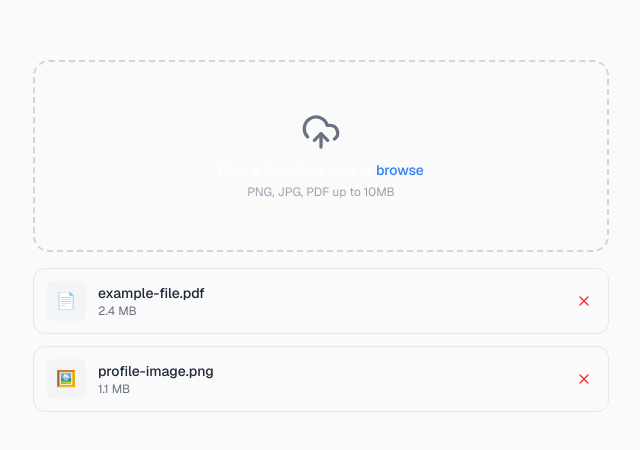
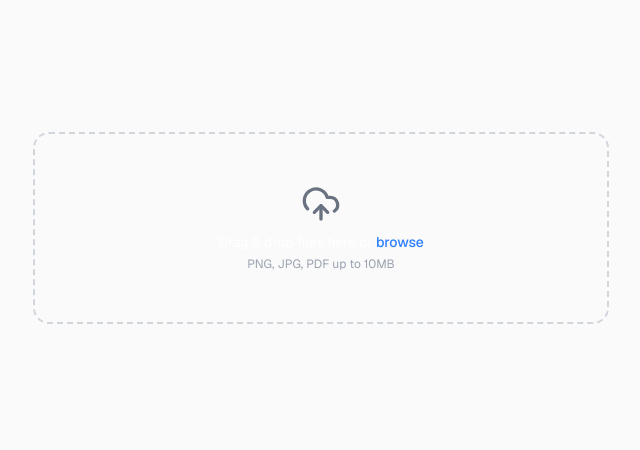
Before and after one commit to gwjq62862/file-uploading, a Next.js app: page / in a window 1280 px wide. Shown: the part 164-614 px from the top of the page, without its empty margins (319-959 px from the left). Built offline with nearby package versions, Linux system fonts and the light colour scheme.

Commit message:
route hadnler && genrated presigned url

```diff
--- /dev/null
+++ b/app/api/s3/route.ts
@@ -0,0 +1,53 @@
+import { NextResponse } from "next/server"
+import z from "zod"
+import { v4 as uuidv4 } from 'uuid';
+import { PutObjectCommand } from "@aws-sdk/client-s3";
+import {getSignedUrl} from "@aws-sdk/s3-request-presigner"
+import { s3 } from "@/lib/s3client";
+
+const uplaodSchema = z.object({
+    fileName: z.string(),
+    size: z.number(),
+    contentType: z.string()
+})
+
+
+
+export async function POST(request: Request) {
+    try {
+        const body = await request.json()
+        const validation = uplaodSchema.safeParse(body)
+        if (!validation.success) {
+            return NextResponse.json({
+                erorr: "Invail Request body",
+                status: 400
+            })
+
+        }
+
+        const { fileName, contentType, size } = validation.data
+        const uniqueKey=`${uuidv4()}-${fileName}`
+
+
+        const command=new PutObjectCommand({
+            Bucket:process.env.AWS_BUCKET_NAME,
+            Key:uniqueKey,
+            ContentType:contentType,
+            ContentLength:size
+        })
+         const presigendUrl=await getSignedUrl(s3,command,{expiresIn:360})
+
+
+ const response={
+    presigendUrl,
+    uniqueKey
+ }
+
+  return NextResponse.json(response,{status:200})
+    } catch (error) {
+        return NextResponse.json({
+            erorr: "Internal Server Error",
+            status: 500
+        })
+    }
+}
--- a/app/page.tsx
+++ b/app/page.tsx
@@ -3,7 +3,7 @@ import Image from "next/image";
 
 export default function Home() {
   return (
-    <div className="flex flex-col flex-1 items-center justify-center bg-zinc-50 font-sans dark:bg-black">
+    <div className="flex flex-col flex-1 items-center justify-center bg-zinc-50 font-sans dark:bg-gray-900">
       <Uploader/>
     </div>
   );
--- a/component/Uploader.tsx
+++ b/component/Uploader.tsx
@@ -3,20 +3,60 @@ import React, { useCallback, useState } from "react";
 import { UploadCloud, X } from "lucide-react";
 import { FileRejection, useDropzone } from "react-dropzone";
 import { CustomToast } from "./CustomToast";
-
+import Image from "next/image";
+import { v4 as uuidv4 } from 'uuid';
 
 const Uploader = () => {
     const [toast, setToast] = useState({ show: false, message: '' });
-
+    const [files, setFiles] = useState<Array<{
+        id: string,
+        file: File,
+        uploading: boolean,
+        progress: number,
+        key?: string,
+        isDeleting: boolean,
+        error: boolean,
+        objectUrl?: string,
+    }>>([])
     const showCustomToast = (msg: string) => {
         setToast({ show: true, message: msg });
 
         setTimeout(() => setToast({ show: false, message: '' }), 4000);
     };
+
+    const formatFileSize = (bytes: number): string => {
+        if (bytes === 0) return '0 Bytes';
+        if (bytes < 1024) return `${bytes} Bytes`;
+        if (bytes < 1024 * 1024) return `${(bytes / 1024).toFixed(1)} KB`;
+        return `${(bytes / 1024 / 1024).toFixed(1)} MB`;
+    };
+
+    const removeFile = (fileId: string) => {
+        setFiles(prev => prev.filter(file => file.id !== fileId));
+    };
+
+
     const onDrop = useCallback((acceptedFiles: File[]) => {
-        // Do something with the files
-        console.log(acceptedFiles)
+        if (acceptedFiles.length > 0) {
+            const newFiles = acceptedFiles.map(file => ({
+                id: uuidv4(),
+                file,
+                uploading: true,
+                progress: 0,
+                isDeleting: false,
+                error: false,
+                objectUrl: URL.createObjectURL(file)
+
+            }))
+            setFiles(prev => [...prev, ...newFiles])
+        }
+        acceptedFiles.forEach(file => uploadFile(file));
     }, [])
+
+    function uploadFile(file: File) {
+        setFiles(prev=>prev.map(f=>f.file===file?{...f,uploading:true}:f))
+
+    }
 
     const onDropRejected = useCallback((fileRejections: FileRejection[]) => {
         if (fileRejections.length > 0) {
@@ -52,6 +92,8 @@ const Uploader = () => {
             showCustomToast(finalMessage);
         }
     }, []);
+
+
     const { getRootProps, getInputProps, isDragActive } = useDropzone({ onDropRejected, onDrop, maxFiles: 5, maxSize: 10 * 1024 * 1024, accept: { 'image/*': ['.png', '.jpg', '.jpeg'] } })
     return (
         <div className="w-full max-w-xl mx-auto space-y-4">
@@ -88,60 +130,45 @@ const Uploader = () => {
             {/* Uploaded File List UI */}
             <div className="space-y-3">
 
-                {/* File Item */}
-                <div className="flex items-center justify-between p-3 border border-gray-200 rounded-xl">
-
+                {files.map((file) => (
+                    <div key={file.id} className="flex items-center justify-between p-3 border border-gray-200 rounded-xl">
                         <div className="flex items-center gap-3">
-
                             {/* File Icon */}
-                        <div className="w-10 h-10 bg-gray-100 rounded-lg flex items-center justify-center">
-                            📄
+                            <div className="w-10 relative h-10 bg-gray-100 rounded-lg flex items-center justify-center shrink-0">
+                                {file.objectUrl ? (
+                                    <Image
+                                        src={file.objectUrl}
+                                        alt={file.file.name}
+                                        fill
+                                        className="rounded-lg object-cover"
+                                    />
+                                ) : (
+                                    <div className="text-xs text-gray-400">No img</div>
+                                )}
                             </div>
 
                             {/* File Info */}
                             <div>
                                 <p className="text-sm font-medium text-gray-800">
-                                example-file.pdf
+                                    {file.file.name}
                                 </p>
                                 <p className="text-xs text-gray-500">
-                                2.4 MB
+                                    {formatFileSize(file.file.size)}
                                 </p>
                             </div>
-
                         </div>
 
-                    {/* Remove Button */}
-                    <button className="p-1 rounded-md hover:bg-red-100 transition">
+                        {/* Remove Button - now works for each file */}
+                        <button
+                            onClick={() => removeFile(file.id)}  // ← add this handler
+                            className="p-1 rounded-md hover:bg-red-100 transition"
+                        >
                             <X className="w-4 h-4 text-red-500" />
                         </button>
+                    </div>
+                ))}
 
-                </div>
 
-                {/* Another Static File (UI Demo) */}
-                <div className="flex items-center justify-between p-3 border border-gray-200 rounded-xl">
-
-                    <div className="flex items-center gap-3">
-
-                        <div className="w-10 h-10 bg-gray-100 rounded-lg flex items-center justify-center">
-                            🖼️
-                        </div>
-
-                        <div>
-                            <p className="text-sm font-medium text-gray-800">
-                                profile-image.png
-                            </p>
-                            <p className="text-xs text-gray-500">
-                                1.1 MB
-                            </p>
-                        </div>
-
-                    </div>
-
-                    <button className="p-1 rounded-md hover:bg-red-100 transition">
-                        <X className="w-4 h-4 text-red-500" />
-                    </button>
-
-                </div>
 
             </div>
             {toast.show && (
--- /dev/null
+++ b/lib/s3client.ts
@@ -0,0 +1,7 @@
+import { S3Client } from "@aws-sdk/client-s3";
+
+export const s3=new S3Client({
+    region:process.env.AWS_REGION,
+    forcePathStyle:true,
+    endpoint:process.env.AWS_ENDPOINT_URL_S3,
+})
--- a/package.json
+++ b/package.json
@@ -9,11 +9,15 @@
     "lint": "eslint"
   },
   "dependencies": {
+    "@aws-sdk/client-s3": "^3.1015.0",
+    "@aws-sdk/s3-request-presigner": "^3.1015.0",
     "lucide-react": "^0.577.0",
     "next": "16.2.1",
     "react": "19.2.4",
     "react-dom": "19.2.4",
-    "react-dropzone": "^15.0.0"
+    "react-dropzone": "^15.0.0",
+    "uuid": "^13.0.0",
+    "zod": "^4.3.6"
   },
   "devDependencies": {
     "@tailwindcss/postcss": "^4",
```
Also changed, not shown: 1 other file (tests, documents, lock files or other folders). Lines whose indentation alone changed are shown as unchanged.
